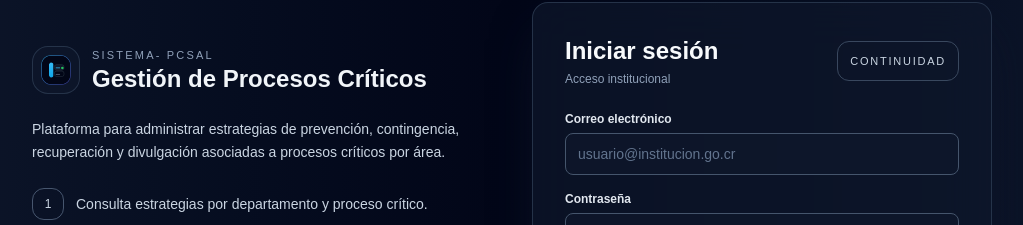
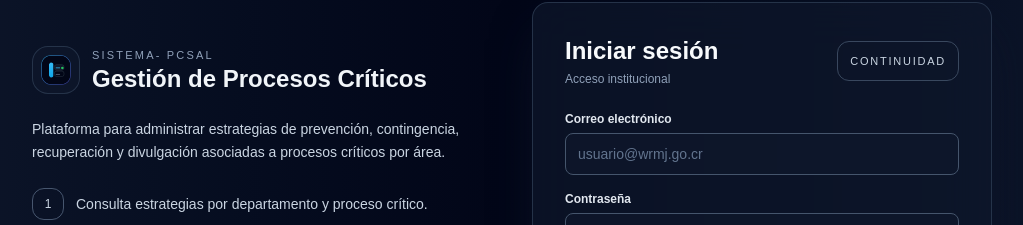
Before and after one commit to KevHernandez09/AnalisisBia, a Next.js app: page /login in a window 1280 px wide. Shown: the part 223-448 px from the top of the page, without its empty margins (128-1151 px from the left). Built offline with nearby package versions, Linux system fonts and the light colour scheme.

Commit message:
updated change in login

```diff
--- a/src/app/login/page.tsx
+++ b/src/app/login/page.tsx
@@ -135,7 +135,7 @@ export default function LoginPage() {
                   value={email}
                   onChange={(e) => setEmail(e.target.value)}
                   autoComplete="email"
-                  placeholder="usuario@institucion.go.cr"
+                  placeholder="usuario@wrmj.go.cr"
                   className="w-full rounded-lg border border-slate-600 bg-slate-900/70 px-3 py-2.5 text-sm text-slate-100 placeholder-slate-500 outline-none focus:border-cyan-400 focus:ring-1 focus:ring-cyan-400 transition-all"
                 />
               </div>
```
